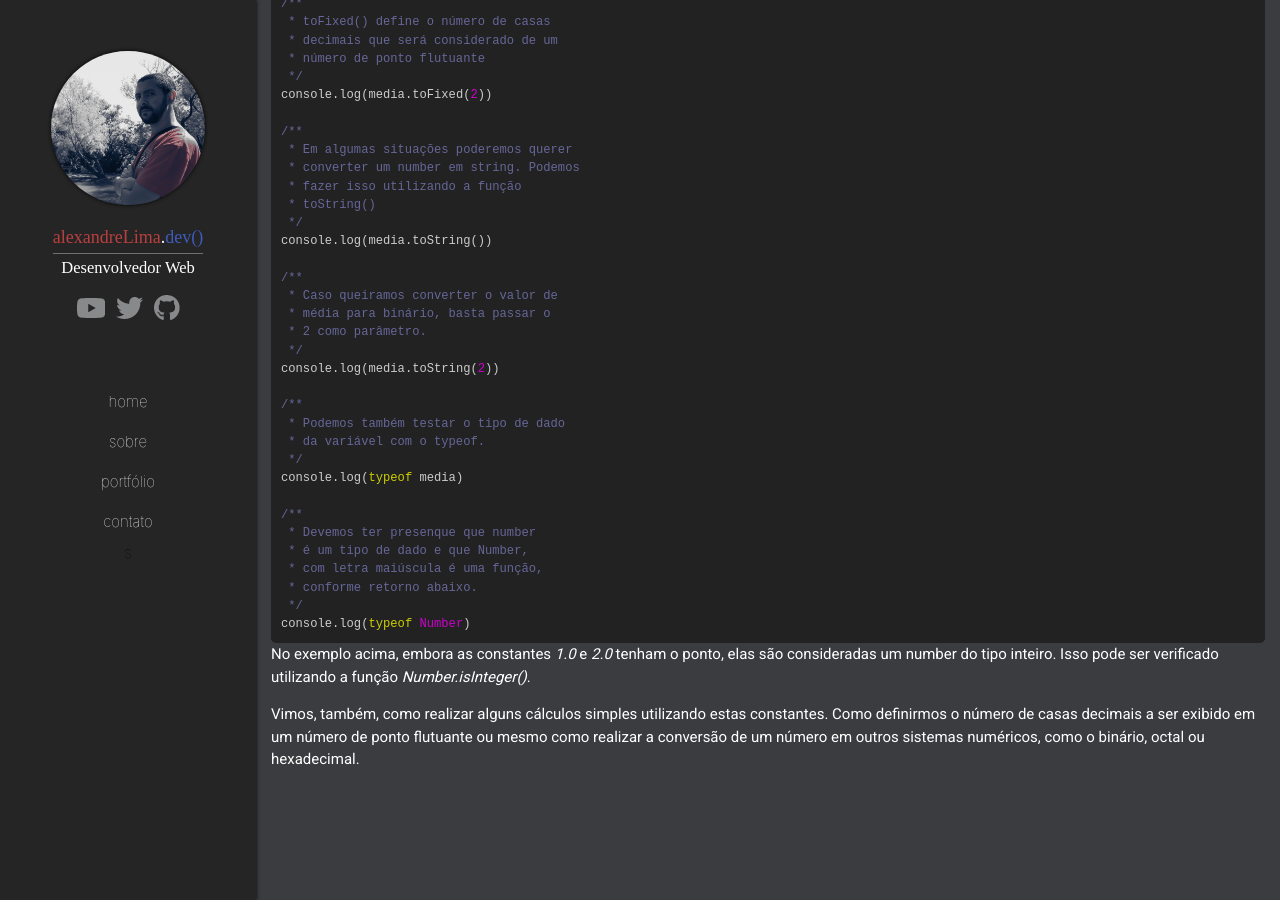
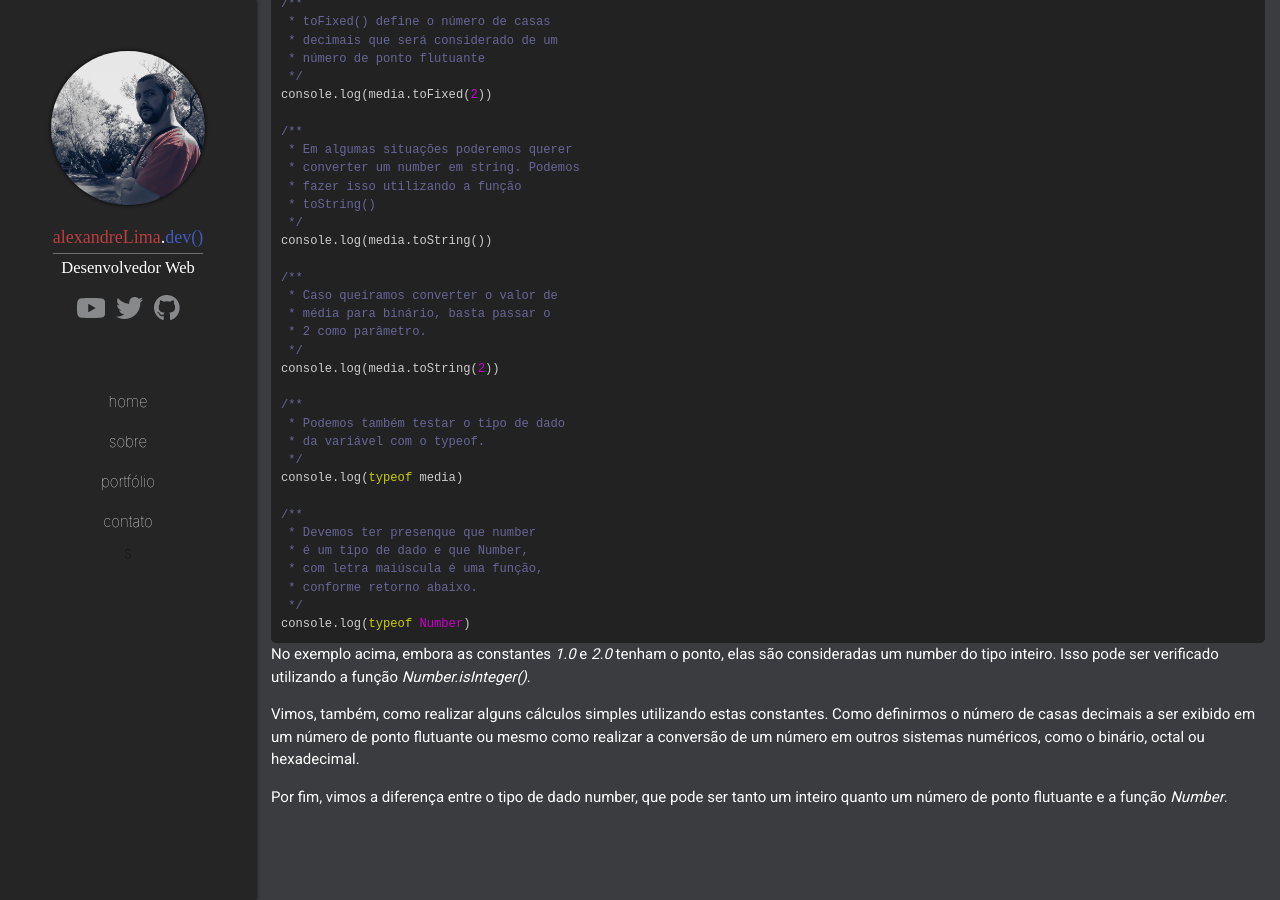
Before and after one commit to Alexandresl/alexandrelima-dev, a Jekyll site: the page built from _posts/2019-07-29-javascript-3-fundamentos.md, in a window 1280 px wide and 900 px high, scrolled down 5272 px. Built offline with Jekyll 4.4.1, drawn with Linux system fonts in a browser that asks for light colours; some web fonts are replaced; comment, search, counter and statistics services are not loaded.

Commit message:
Update Blog “2019-07-29-javascript-3-fundamentos”

```diff
--- a/_posts/2019-07-29-javascript-3-fundamentos.md
+++ b/_posts/2019-07-29-javascript-3-fundamentos.md
@@ -273,3 +273,5 @@ console.log(typeof Number)
 No exemplo acima, embora as constantes *1.0* e *2.0* tenham o ponto, elas são consideradas um number do tipo inteiro. Isso pode ser verificado utilizando a função *Number.isInteger()*.
 
 Vimos, também, como realizar alguns cálculos simples utilizando estas constantes. Como definirmos o número de casas decimais a ser exibido em um número de ponto flutuante ou mesmo como realizar a conversão de um número em outros sistemas numéricos, como o binário, octal ou hexadecimal.
+
+Por fim, vimos a diferença entre o tipo de dado number, que pode ser tanto um inteiro quanto um número de ponto flutuante e a função *Number*.
```
